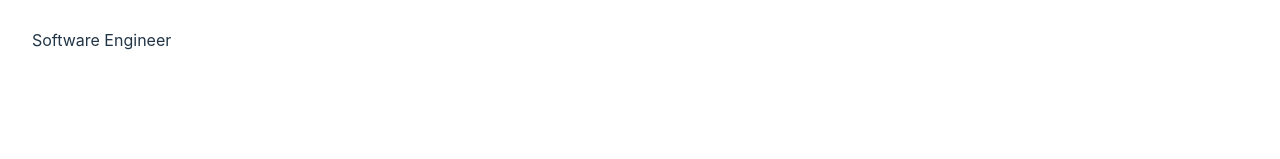
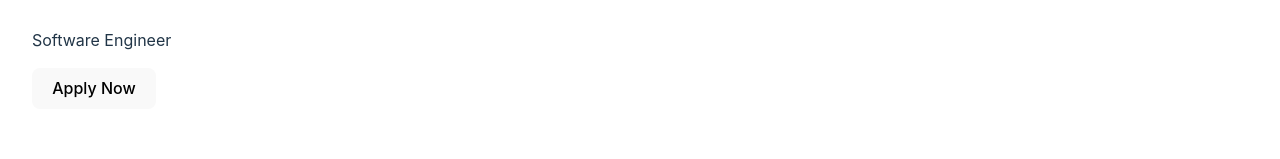
Before and after one commit to shimul-das/Job-Hunter, a React (Vite) app: page /job/1 in a window 1280 px wide. Shown: the part 128-287 px from the top of the page. Built offline with nearby package versions, Linux system fonts and the light colour scheme.

Commit message:
fetch data from local storage and show data done

```diff
--- /dev/null
+++ b/src/Components/Applied/Applied.jsx
@@ -0,0 +1,48 @@
+// import React from 'react'
+// import { useLoaderData } from 'react-router-dom';
+
+// const Applied = () => {
+// const data1=useLoaderData();
+// console.log(data1);
+// const data = JSON.parse(localStorage.getItem('appliedJobs'));
+// for(let d in data){
+//     console.log(data[d]);
+//     const job=data1.filter(a=>a.id==data[d])
+// }
+
+//   return (
+//     <div>
+//         <h1>This is applied</h1>
+//     </div>
+//   )
+// }
+
+// export default Applied
+//////////////////////////////
+import React from 'react'
+import { useLoaderData } from 'react-router-dom';
+
+const Applied = () => {
+  const data1 = useLoaderData();
+  console.log(data1);
+
+  const appliedJobsData = JSON.parse(localStorage.getItem('appliedJobs'));
+  const appliedJobs = data1.filter(job => appliedJobsData.includes(job.id));
+
+  return (
+    <div>
+      <h1>Applied Jobs</h1>
+      <ul>
+        {appliedJobs.map(job => (
+          <li key={job.id}>
+            <h2>{job.job_title}</h2>
+            <p>{job.company}</p>
+            <p>{job.location}</p>
+          </li>
+        ))}
+      </ul>
+    </div>
+  );
+}
+
+export default Applied;
--- a/src/Components/Header/Header.jsx
+++ b/src/Components/Header/Header.jsx
@@ -10,7 +10,7 @@ const Header = () => {
         <div className='h_link'>
         <a href='/'>Home</a>
         <a href='/Statistics'>Statistics</a>
-        <a href='/inventory'>Applied Jobs</a>
+        <a href='/applied'>Applied Jobs</a>
         <a href='/Blog'>Blog</a>
         </div>
         <button className='header-btn'>Start Applying</button>
--- a/src/Components/Jobdetails/Jobdetails.jsx
+++ b/src/Components/Jobdetails/Jobdetails.jsx
@@ -7,9 +7,8 @@ const Jobdetails = () => {
 const data=useLoaderData();
 const { jobId } = useParams();
 console.log(data);
-
-  const job=data.find(a=>a.id==jobId)
-  console.log(job)
+const job=data.find(a=>a.id==jobId)
+console.log(job)
 
 
 //console.log(jobId)
@@ -25,10 +24,24 @@ console.log(data);
 
 // const job = jobsData.find(job => job.id === jobId);
 // console.log(job);
+
+
+  const handleAddtoApplied = () => {
+    const appliedJobs = JSON.parse(localStorage.getItem('appliedJobs')) || [];
+    if (!appliedJobs.includes(job.id)) {
+      const updatedAppliedJobs = [...appliedJobs, job.id];
+      localStorage.setItem('appliedJobs', JSON.stringify(updatedAppliedJobs));
+      alert('Job applied successfully!');
+    } else {
+      alert('You have already applied for this job.');
+    }
+  };
+
 return (
 <div>
   <h2>Jobdetails:{job.id}</h2>
   <p>{job.job_title}</p>
+  <button onClick={()=>handleAddtoApplied(job)} >Apply Now</button>
 </div>
 )
 }
--- a/src/main.jsx
+++ b/src/main.jsx
@@ -21,6 +21,7 @@ import Jobdetails from './Components/Jobdetails/Jobdetails';
 import jobs from './../public/jobs.json';
 import FetchUserData from './Components/FetchUserData/FetchUserData';
 import jobs1 from './Components/Jobs/Jobs.jsx';
+import Applied from './Components/Applied/Applied';
 
 
 const router = createBrowserRouter([
@@ -58,8 +59,9 @@ const router = createBrowserRouter([
       // },
 
       {
-        path:'checkout',
-        element:<Checkout></Checkout>
+        path:'applied',
+        element:<Applied></Applied>,
+        loader:()=>fetch('/src/jobs.json ')
       },
       {
         path:'*',
```
